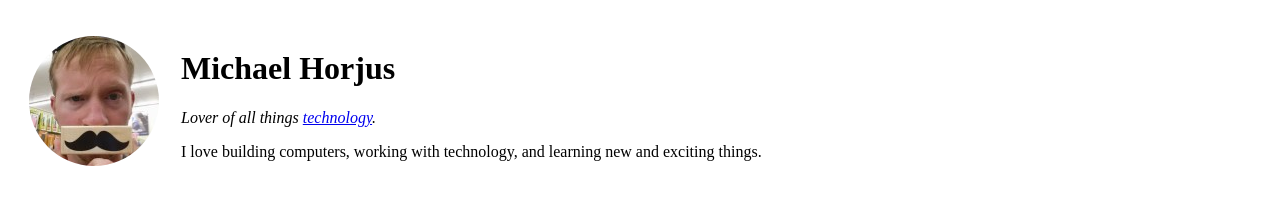
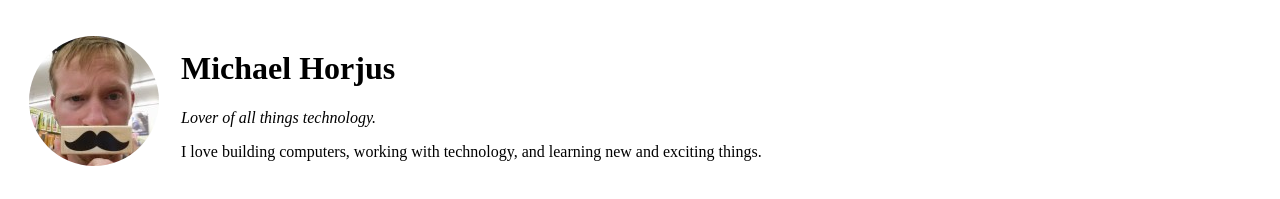
Before and after one commit to sifaxis/cv, a plain HTML site: page index.html in a window 1280 px wide. Shown: the top 199 px of the page. Drawn offline with Linux system fonts and the light colour scheme.

Commit message:
Update index.html

```diff
--- a/index.html
+++ b/index.html
@@ -12,7 +12,7 @@
       <td><img src="images\circle-cropped.png" alt="michael profile picture"></td>
       <td>
         <h1>Michael Horjus</h1>
-        <p><em>Lover of all things <a href="https://www.merriam-webster.com/dictionary/technology">technology</a>.</em></p>
+        <p><em>Lover of all things technology</a>.</em></p>
         <p>
           I love building computers, working with technology, and
           learning new and exciting things.
@@ -85,11 +85,6 @@
       </td>
     </tr>
   </table>
-
-
-
-
-
   <hr>
   <a href="hobbies.html">My Hobbies</a>
   <a href="contactme.html">Contact Me</a>
```
